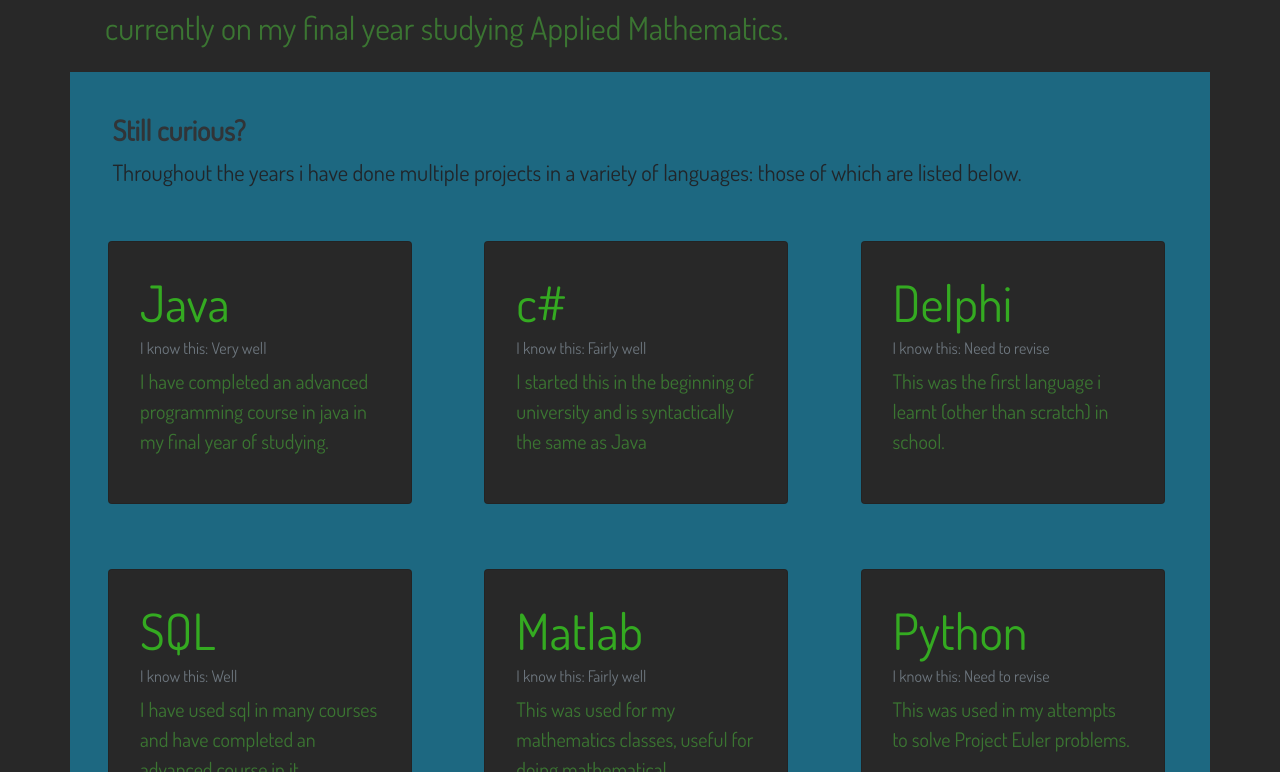
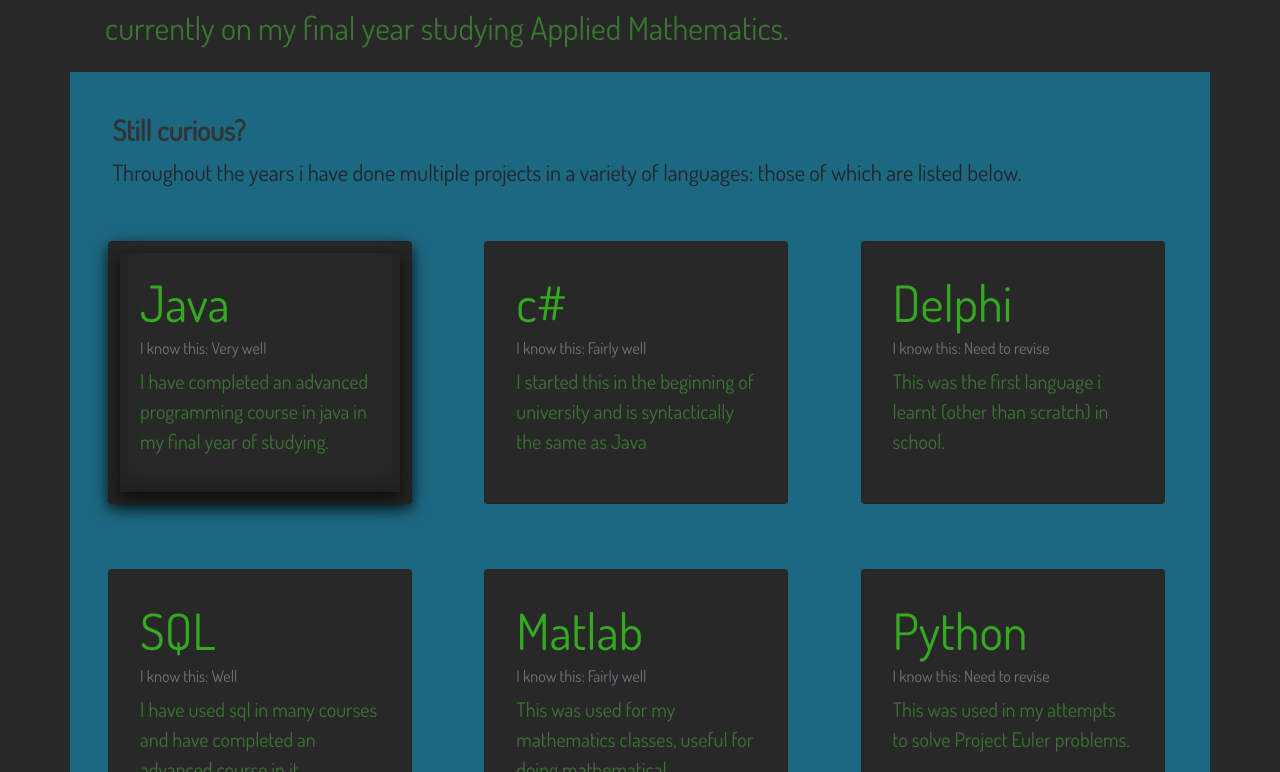
Before and after one commit to Valicious/Valicious.github.io, a plain HTML site: page index.html in a window 1280 px wide. In both pictures the pointer is over the element 260 px from the left and 928 px from the top of the page. Shown: the part 556-1328 px from the top of the page. Drawn offline with nearby package versions, Linux system fonts and the light colour scheme.

Commit message:
Home Page

```diff
--- a/styles.css
+++ b/styles.css
@@ -97,3 +97,10 @@ nav .btn > a:hover {
 #cardsdiv p{
     font-size: 20px;
 }
+
+#cardsdiv div:hover {
+    -webkit-box-shadow:rgba(0,0,0,0.8) 0px 5px 15px, inset rgba(0,0,0,0.15) 0px -10px 20px;
+    -moz-box-shadow:rgba(0,0,0,0.8) 0px 5px 15px, inset rgba(0,0,0,0.15) 0px -10px 20px;
+    -o-box-shadow:rgba(0,0,0,0.8) 0px 5px 15px, inset rgba(0,0,0,0.15) 0px -10px 20px;
+    box-shadow:rgba(0,0,0,0.8) 0px 5px 15px, inset rgba(0,0,0,0.15) 0px -10px 20px;
+}
```
